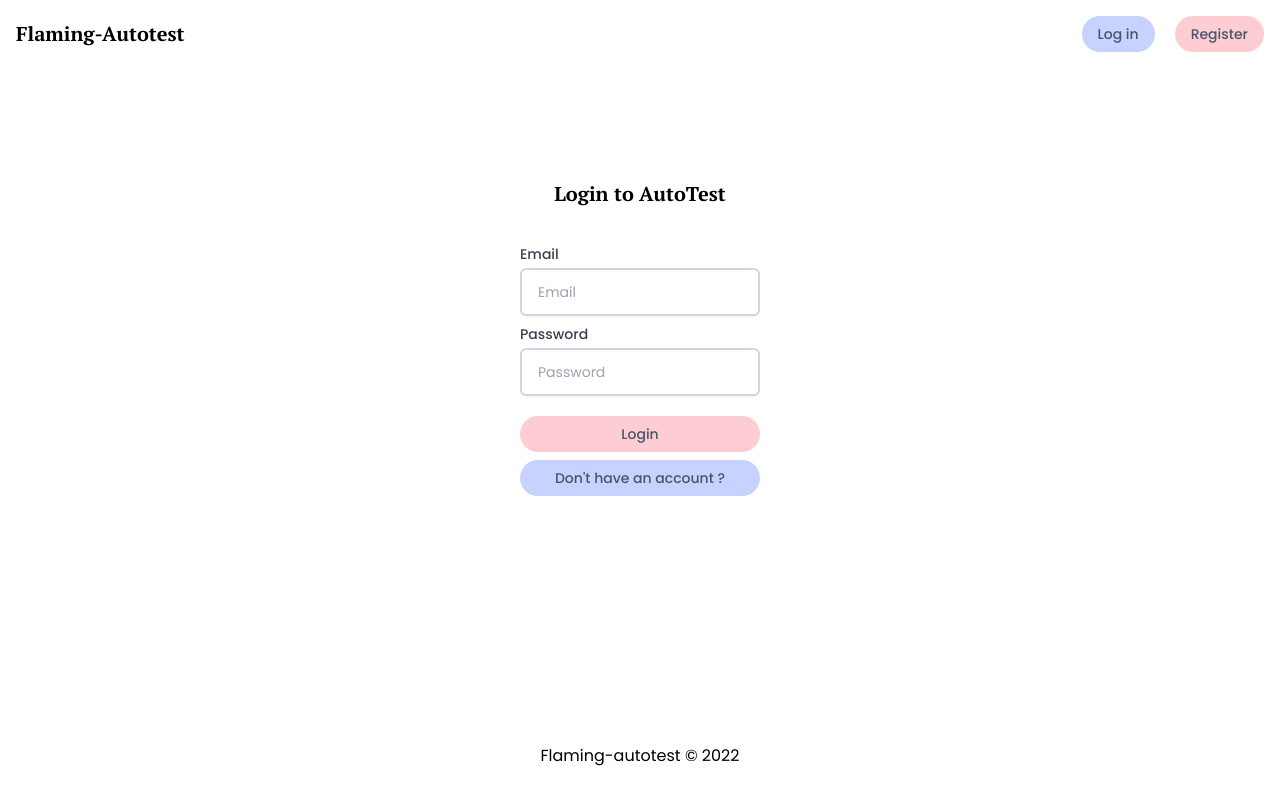
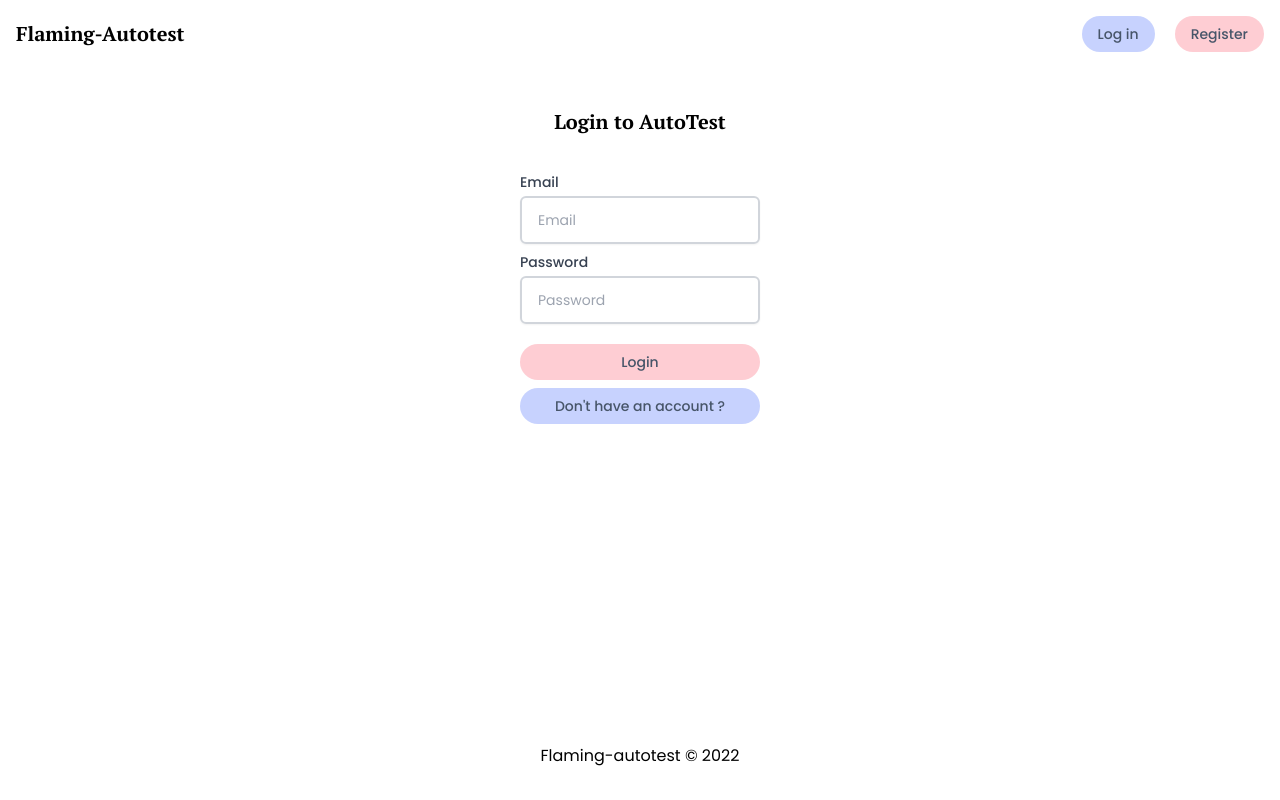
Before and after one commit to flamingautotest/front, a Next.js app: page /login in a window 1280 px wide. Built offline with nearby package versions, Linux system fonts and the light colour scheme.

Commit message:
resposive page login et register

```diff
--- a/components/Notification.js
+++ b/components/Notification.js
@@ -12,7 +12,7 @@ export default function Notification(props) {
     return (
         <div className={joinClassNames(
             'w-full p-5 text-base text-white rounded-md',
-            isError ? 'bg-red-500' : 'bg-green-500',
+            isError ? 'bg-red' : 'bg-green',
             className,
         )}>
             {text}
--- a/pages/login.js
+++ b/pages/login.js
@@ -51,7 +51,7 @@ export default function Login() {
     // TODO: add errors, loading, etc.
     return (
         <div>
-            <form className='flex flex-col pt-28 items-center justify-center w-60 mx-auto'>
+            <form className='flex flex-col pt-10 sm:pt-26 items-center justify-center w-60 mx-auto pb-20'>
                 <h1 className='text-xl w-full text-center font-bold mb-4'>Login to AutoTest</h1>
                 <Notification
                     text={error}
--- a/pages/register.js
+++ b/pages/register.js
@@ -56,7 +56,7 @@ export default function Register() {
 
     return (
         <div>
-            <form className='flex flex-col pt-11 items-center justify-center w-60 mx-auto'>
+            <form className='flex flex-col pt-11 items-center justify-center w-60 mx-auto pb-20'>
                 <h1 className='text-xl w-full text-center font-bold mb-4'>Register to AutoTest</h1>
                 <Notification
                     text={error}
```
